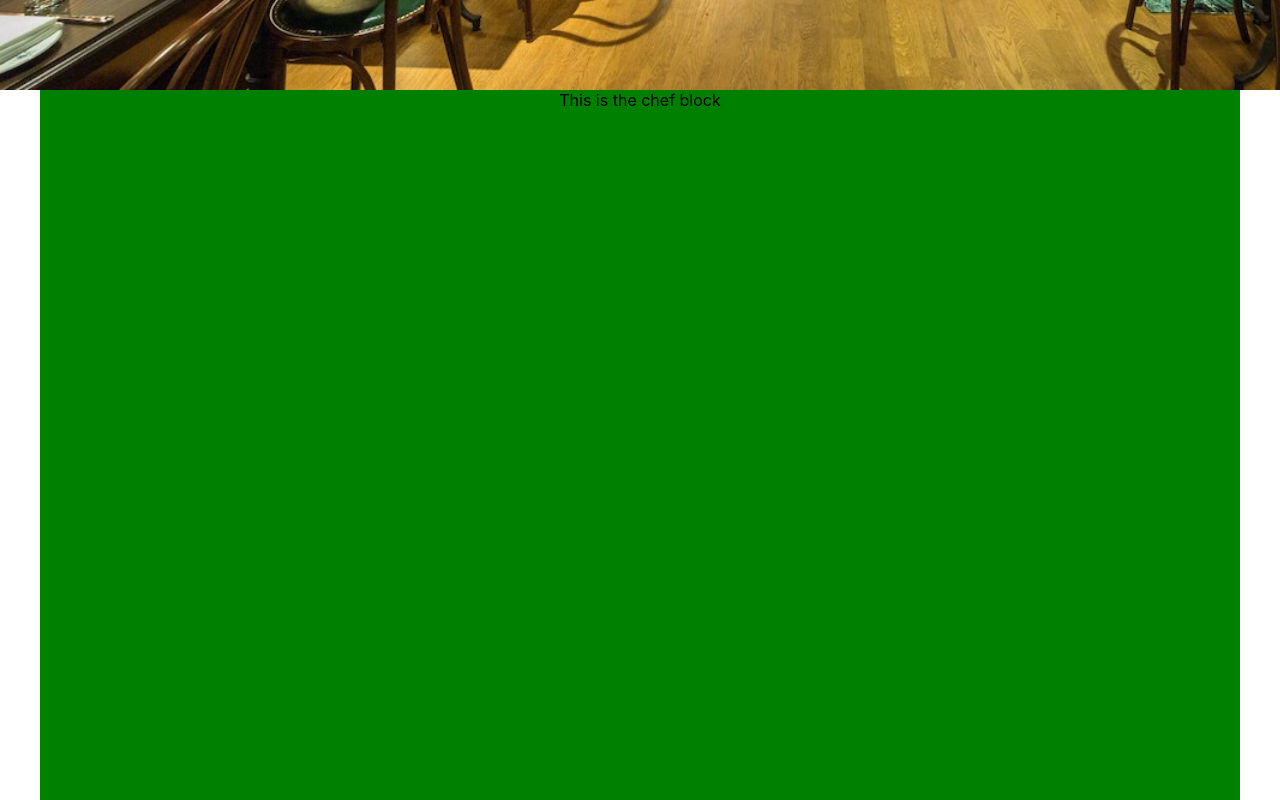
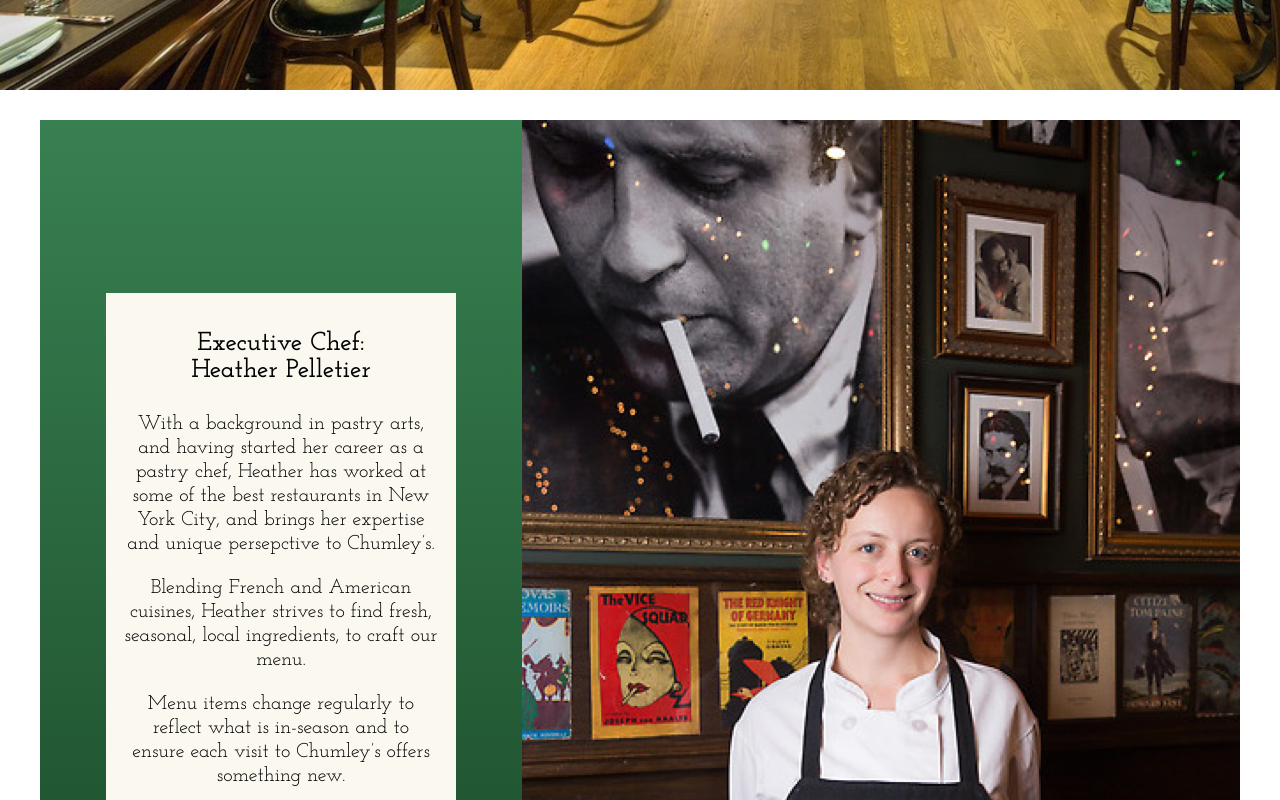
Before and after one commit to FelicityZhang/Chumleys, a React (Create React App) app in the folder chumleys_app/: page / in a window 1280 px wide. Shown: the part 720-1520 px from the top of the page. Built offline with nearby package versions, Linux system fonts and the light colour scheme.

Commit message:
Render chef information and styling

```diff
--- a/chumleys_app/src/App.css
+++ b/chumleys_app/src/App.css
@@ -1,6 +1,5 @@
 .App {
   text-align: center;
-  /* height: 2000px; */
   display: flex;
   flex-direction: column;
   align-items: center;
@@ -96,6 +95,59 @@
 .chef-block {
   width: 1200px;
   height: 900px;
-  background-color: green;
+  padding-top: 30px;
+  display: flex;
+  flex-direction: row;
 
 }
+
+.chef-description {
+  width: 482px;
+  height: 900px;
+  background-image: linear-gradient(to bottom, #388051, #1a4928);
+  display: flex;
+  justify-content: center;
+  align-items: center;
+}
+
+.chef-image {
+  width: 718px;
+  height: 900px;
+}
+
+.chef-information{
+  width: 350px;
+  height: 555px;
+  background-color: #fbf8f0;
+  display: flex;
+  flex-direction: column;
+  align-items: center;
+}
+
+.chef-title {
+  width: 185px;
+  height: 62px;
+  font-family: 'Josefin Slab';
+  font-size: 26px;
+  font-weight: 600;
+  text-align: center;
+  padding-top: 37px;
+
+}
+
+.chef-content {
+  width: 313px;
+  height: 404px;
+  font-family: 'Josefin Slab';
+  font-size: 20px;
+  line-height: 1.2
+}
+
+.chef-executive {
+  margin: 0px;
+  padding: 0px;
+}
+.chef-name {
+  margin: 0px;
+  padding: 0px;
+}
--- a/chumleys_app/src/Components/ChefBlock.js
+++ b/chumleys_app/src/Components/ChefBlock.js
@@ -1,9 +1,35 @@
 import React from 'react'
+import ChefImage from '../images/Chef_Pelletier.png'
 
 export default function ChefBlock(props) {
     return (
         <div className='chef-block'>
-            This is the chef block
+
+            <div className='chef-description'>
+                <div className='chef-information'>
+
+                    <div className='chef-title'>
+                        <p className='chef-executive'>Executive Chef:</p>
+                        <p className='chef-name'>Heather Pelletier</p>
+                    </div>
+                    <div className='chef-content'>
+
+                        <p>With a background in pastry arts, and having started her career as a pastry chef, Heather has  worked at some of the best restaurants in New York City, and brings her expertise and unique persepctive to Chumley’s.
+                    </p>
+                        <p>Blending French and American cuisines, Heather strives to find fresh, seasonal, local ingredients, to craft our menu.
+                    </p>
+                        <p>Menu items change regularly to reflect what is in-season and to ensure each visit to Chumley’s offers something new.
+                    </p>
+
+                    </div>
+
+                </div>
+
+            </div>
+            <div className='chef-image'>
+                <img src={ChefImage} />
+            </div>
+
         </div>
     )
 }
```
